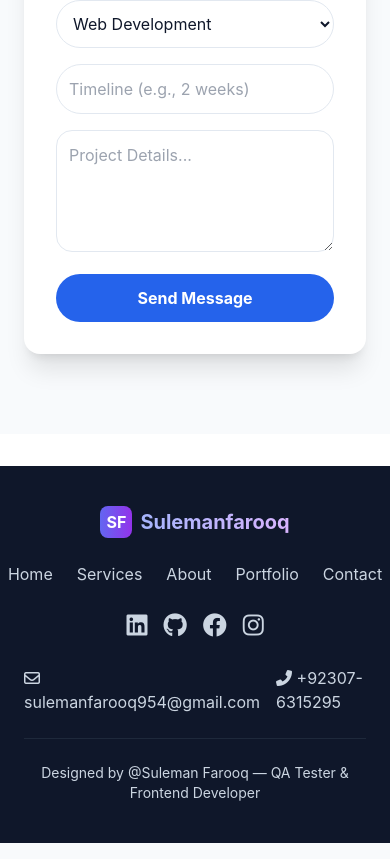
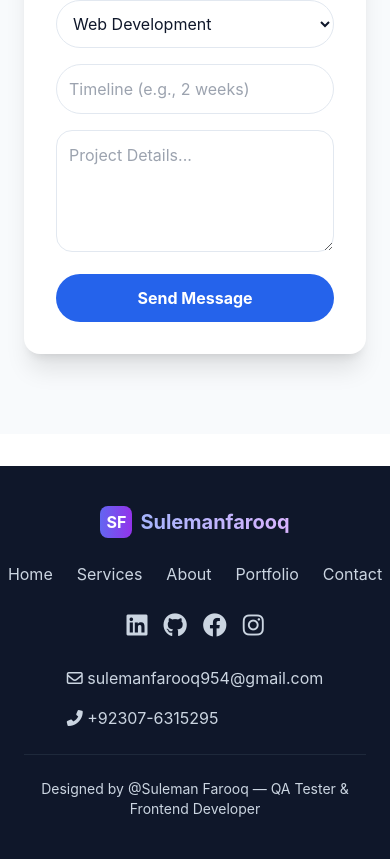
Before and after one commit to SulemanF954/ready-portfolio-app, a Next.js app: page / in a window 390 px wide. Shown: the part 8224-9083 px from the top of the page. Built offline with nearby package versions, Linux system fonts and the light colour scheme.

Commit message:
add responsive class in footer

```diff
--- a/components/Footer.js
+++ b/components/Footer.js
@@ -22,7 +22,7 @@
             <a href="https://www.facebook.com/sulemanfarooq" className="hover:text-white"><i className="fab fa-facebook"></i></a>
             <a href="https://www.instagram.com/sulemanfarooq" className="hover:text-white"><i className="fab fa-instagram"></i></a>
           </div>
-          <div className="footer-contact flex gap-4">
+          <div className="footer-contact flex flex-col sm:flex-row gap-4">
             <p><i className="far fa-envelope"></i> sulemanfarooq954@gmail.com</p>
             <p><i className="fas fa-phone-alt"></i> +92307-6315295</p>
           </div>
```
